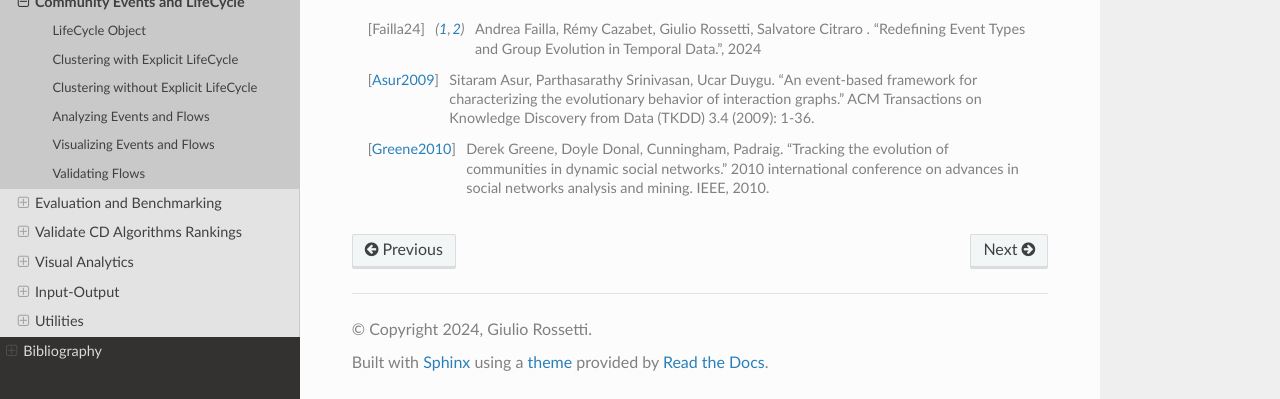
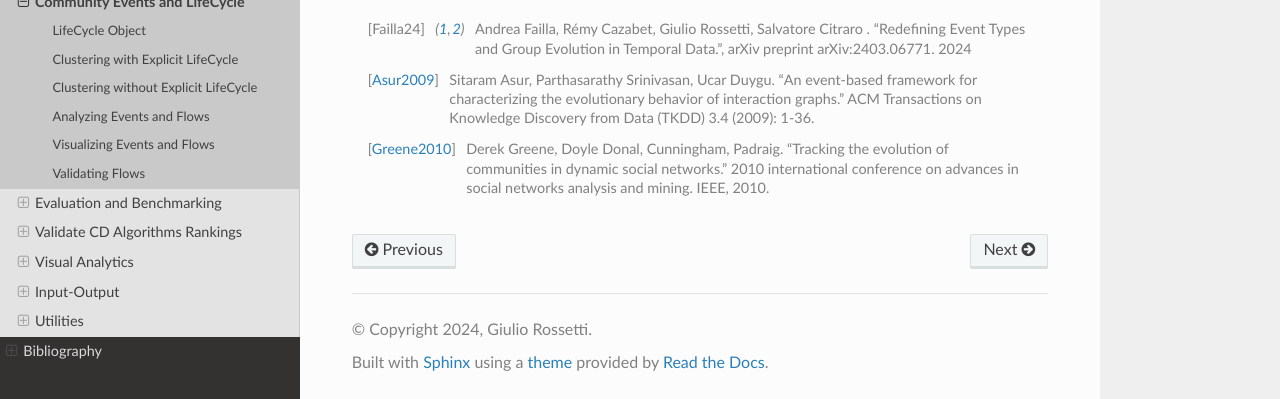
Before and after one commit to GiulioRossetti/cdlib, a Sphinx documentation site: the page built from docs/reference/events.rst, in a window 1280 px wide and 900 px high, scrolled down 6189 px, cut to the strip 501-900 px from the top of the window. Built offline with Sphinx 7.4.7 and the Read the Docs theme 2.0.0, drawn with Linux system fonts in a browser that asks for light colours.

Commit message:
:art: documentation

```diff
--- a/docs/reference/events.rst
+++ b/docs/reference/events.rst
@@ -322,7 +322,7 @@ Both validation methods return a dictionary keyed by set identifier and valued b
     all_flows_null
 
 
-.. [Failla24] Andrea Failla, Rémy Cazabet, Giulio Rossetti, Salvatore Citraro . "Redefining Event Types and Group Evolution in Temporal Data.", 2024
+.. [Failla24] Andrea Failla, Rémy Cazabet, Giulio Rossetti, Salvatore Citraro . "Redefining Event Types and Group Evolution in Temporal Data.", arXiv preprint arXiv:2403.06771. 2024
 
 .. [Asur2009] Sitaram Asur, Parthasarathy Srinivasan, Ucar Duygu. "An event-based framework for characterizing the evolutionary behavior of interaction graphs." ACM Transactions on Knowledge Discovery from Data (TKDD) 3.4 (2009): 1-36.
 
```
